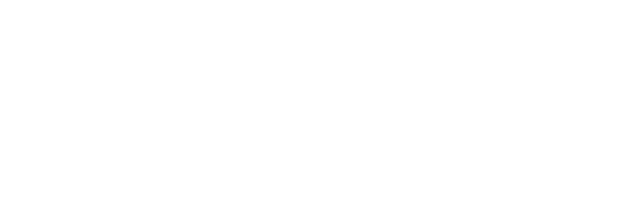
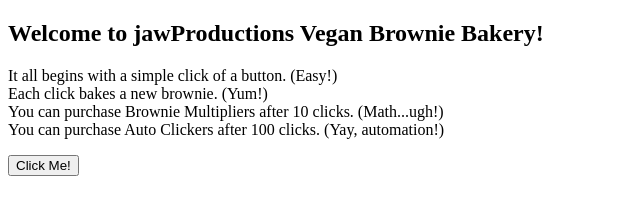
Before and after one commit to joeywhalen/donut-maker-WCCI, a plain HTML site: page index.html in a window 1280 px wide. Shown: the whole page, without its empty margins (0-640 px from the left). Drawn offline with Linux system fonts and the light colour scheme.

Commit message:
Created a clearly labeled button element.

```diff
--- a/index.html
+++ b/index.html
@@ -10,8 +10,24 @@
     <body>
         <div class="container">
             <div class="anchor"></div>
+            <header class="header">
+
+            </header>
+            <main class="main-content">
+                <h2 class="welcome">Welcome to jawProductions Vegan Brownie Bakery!</h2>
+                <p class="introduction">It all begins with a simple click of a button.  (Easy!)
+                    <br>
+                    Each click bakes a new brownie.  (Yum!)
+                    <br>
+                    You can purchase Brownie Multipliers after 10 clicks.  (Math...ugh!)
+                    <br>
+                    You can purchase Auto Clickers after 100 clicks.  (Yay, automation!)
+                </p>
+                <button type="button">Click Me!</button>
+            </main>
         </div>
-        <script src="./src/js/brownie-maker.js"></script>
+        <script src="./src/js/brownie-maker.js">
+        </script>
     </body>
 
 </html>
```
